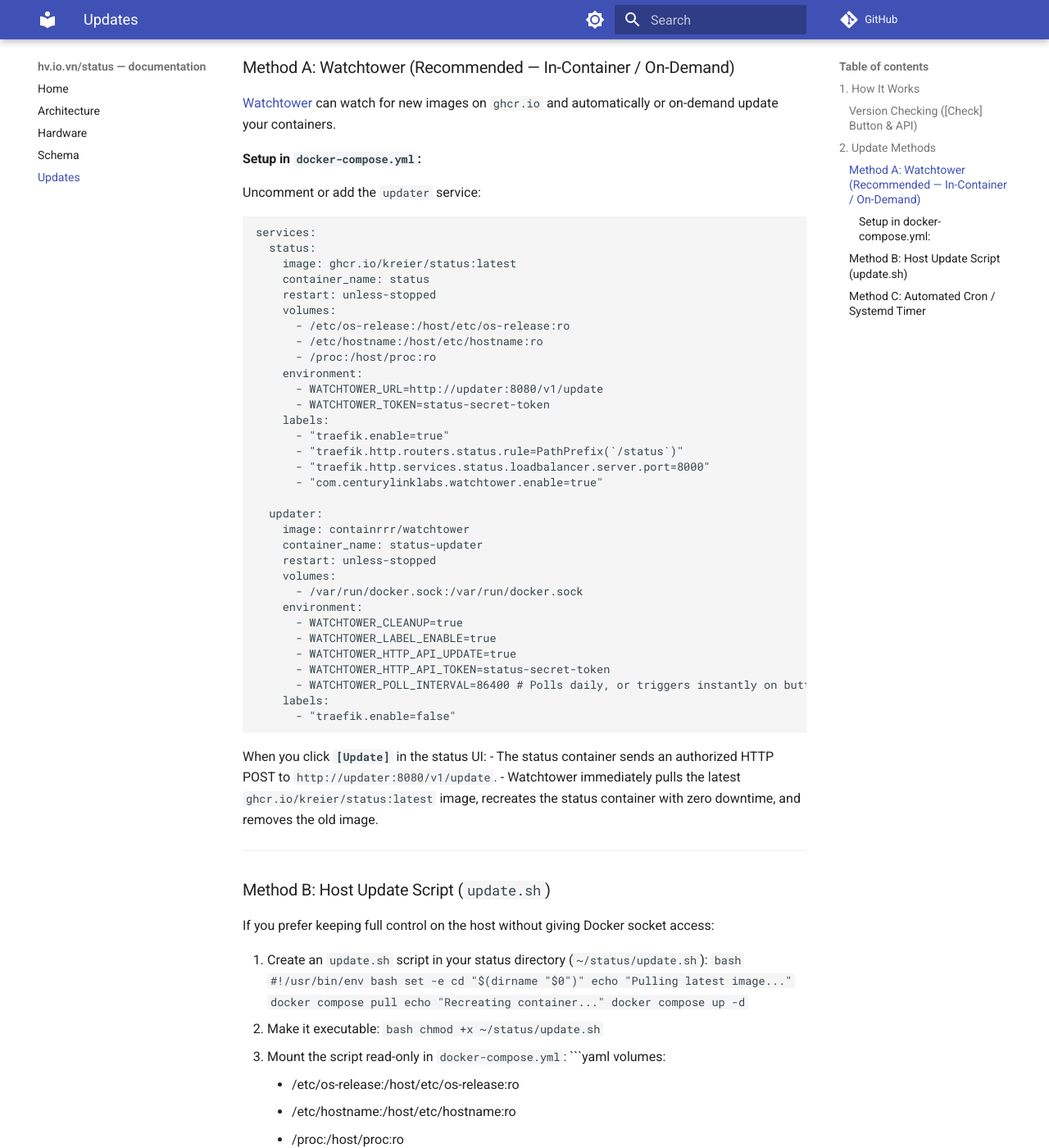
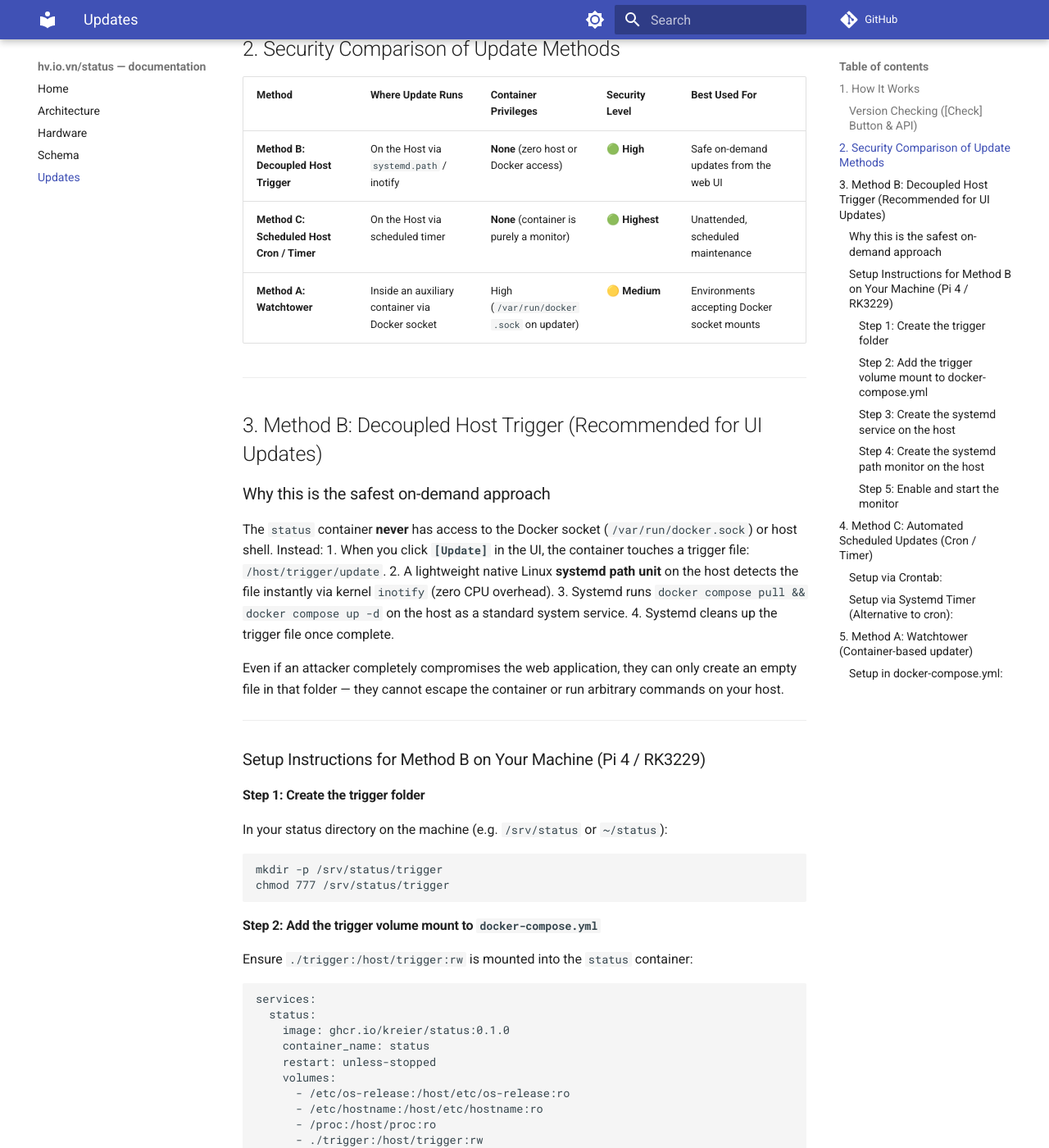
Before and after one commit to kreier/status, an MkDocs documentation site: the page built from docs/UPDATES.md, in a window 1280 px wide and 1400 px high, scrolled down 597 px. Shown: the whole window at 82% size. Built offline with MkDocs 1.6.1 and Material for MkDocs 9.7.7, drawn with Linux system fonts in a browser that asks for light colours; comment, search, counter and statistics services are not loaded; some of the changed text lies outside the part shown.

Commit message:
docs: add detailed Method B (systemd.path) and Method C setup guides with security rationale

````diff
--- a/docker-compose.yml
+++ b/docker-compose.yml
@@ -11,7 +11,9 @@
       - /etc/os-release:/host/etc/os-release:ro
       - /etc/hostname:/host/etc/hostname:ro
       - /proc:/host/proc:ro
-      # Optional: mount host update script (see docs/UPDATES.md)
+      # Method B (Decoupled host updater): mount trigger folder (see docs/UPDATES.md)
+      # - ./trigger:/host/trigger:rw
+      # Optional: mount host update script
       # - ./update.sh:/host/update.sh:ro
     environment:
       - PORT=8000
--- a/docs/UPDATES.md
+++ b/docs/UPDATES.md
@@ -1,13 +1,13 @@
-# Update Mechanism & Setup Guide
+# Container Update Mechanism & Setup Guide
 
-This guide explains how update checking and automatic/on-demand container updates work on Linux hosts (e.g. Raspberry Pi 4, Rockchip RK3229, or x86 servers).
+This guide explains how update checking and automatic/on-demand container updates work on Linux hosts (e.g. Raspberry Pi 4, Rockchip RK3229 TV boxes, or x86 servers), along with the security implications of each approach.
 
 ---
 
 ## 1. How It Works
 
 ### Version Checking (`[Check]` Button & API)
-When you click **`[Check]`** or when `/status/api/check` is called:
+When you click **`[Check]`** or when `/status/api/check` is queried:
 1. The status service inspects its current running version (e.g. `v0.1.0`).
 2. It queries the GitHub Releases API for the configured repository (`CHECK_REPO=kreier/status` by default).
 3. It parses semantic versions and compares them.
@@ -18,15 +18,158 @@
 
 ---
 
-## 2. Update Methods
+## 2. Security Comparison of Update Methods
 
-### Method A: Watchtower (Recommended — In-Container / On-Demand)
+| Method | Where Update Runs | Container Privileges | Security Level | Best Used For |
+| :--- | :--- | :--- | :--- | :--- |
+| **Method B: Decoupled Host Trigger** | On the Host via `systemd.path` / inotify | **None** (zero host or Docker access) | 🟢 **High** | Safe on-demand updates from the web UI |
+| **Method C: Scheduled Host Cron / Timer** | On the Host via scheduled timer | **None** (container is purely a monitor) | 🟢 **Highest** | Unattended, scheduled maintenance |
+| **Method A: Watchtower** | Inside an auxiliary container via Docker socket | High (`/var/run/docker.sock` on updater) | 🟡 **Medium** | Environments accepting Docker socket mounts |
 
-[Watchtower](https://containrrr.dev/watchtower/) can watch for new images on `ghcr.io` and automatically or on-demand update your containers.
+---
 
-#### Setup in `docker-compose.yml`:
-Uncomment or add the `updater` service:
+## 3. Method B: Decoupled Host Trigger (Recommended for UI Updates)
 
+### Why this is the safest on-demand approach
+The `status` container **never** has access to the Docker socket (`/var/run/docker.sock`) or host shell.
+Instead:
+1. When you click **`[Update]`** in the UI, the container touches a trigger file: `/host/trigger/update`.
+2. A lightweight native Linux **systemd path unit** on the host detects the file instantly via kernel `inotify` (zero CPU overhead).
+3. Systemd runs `docker compose pull && docker compose up -d` on the host as a standard system service.
+4. Systemd cleans up the trigger file once complete.
+
+Even if an attacker completely compromises the web application, they can only create an empty file in that folder — they cannot escape the container or run arbitrary commands on your host.
+
+---
+
+### Setup Instructions for Method B on Your Machine (Pi 4 / RK3229)
+
+#### Step 1: Create the trigger folder
+In your status directory on the machine (e.g. `/srv/status` or `~/status`):
+```bash
+mkdir -p /srv/status/trigger
+chmod 777 /srv/status/trigger
+```
+
+#### Step 2: Add the trigger volume mount to `docker-compose.yml`
+Ensure `./trigger:/host/trigger:rw` is mounted into the `status` container:
+
+```yaml
+services:
+  status:
+    image: ghcr.io/kreier/status:0.1.0
+    container_name: status
+    restart: unless-stopped
+    volumes:
+      - /etc/os-release:/host/etc/os-release:ro
+      - /etc/hostname:/host/etc/hostname:ro
+      - /proc:/host/proc:ro
+      - ./trigger:/host/trigger:rw
+    # ... your ports or traefik labels ...
+```
+
+#### Step 3: Create the systemd service on the host
+Create `/etc/systemd/system/status-updater.service`:
+```bash
+sudo nano /etc/systemd/system/status-updater.service
+```
+Paste:
+```ini
+[Unit]
+Description=Host Status Container Updater
+After=docker.service
+
+[Service]
+Type=oneshot
+WorkingDirectory=/srv/status
+ExecStartPre=/bin/sleep 2
+ExecStart=/usr/bin/docker compose pull
+ExecStart=/usr/bin/docker compose up -d --remove-orphans
+ExecStopPost=/bin/rm -f /srv/status/trigger/update
+User=root
+```
+*(Note: If your status directory is `~/status`, adjust `WorkingDirectory` and `trigger` path accordingly).*
+
+#### Step 4: Create the systemd path monitor on the host
+Create `/etc/systemd/system/status-updater.path`:
+```bash
+sudo nano /etc/systemd/system/status-updater.path
+```
+Paste:
+```ini
+[Unit]
+Description=Monitor /srv/status/trigger/update for update triggers
+
+[Path]
+PathExists=/srv/status/trigger/update
+Unit=status-updater.service
+
+[Install]
+WantedBy=multi-user.target
+```
+
+#### Step 5: Enable and start the monitor
+```bash
+sudo systemctl daemon-reload
+sudo systemctl enable --now status-updater.path
+```
+
+Verify it is active:
+```bash
+sudo systemctl status status-updater.path
+```
+It will show `Active: active (waiting)`.
+
+Now, whenever you click **`[Update]`** in the UI:
+1. The container writes the trigger.
+2. Systemd executes the update on the host.
+3. You can monitor the logs anytime on the host with:
+   ```bash
+   journalctl -u status-updater.service -f
+   ```
+
+---
+
+## 4. Method C: Automated Scheduled Updates (Cron / Timer)
+
+If you prefer completely autonomous updates on a fixed schedule (e.g. every Sunday at 4:00 AM) without needing to click any buttons:
+
+### Setup via Crontab:
+Edit the root crontab on the host:
+```bash
+sudo crontab -e
+```
+Add:
+```bash
+0 4 * * 0 cd /srv/status && /usr/bin/docker compose pull && /usr/bin/docker compose up -d --remove-orphans
+```
+
+### Setup via Systemd Timer (Alternative to cron):
+Create `/etc/systemd/system/status-weekly-update.timer`:
+```ini
+[Unit]
+Description=Weekly Status Container Update
+
+[Timer]
+OnCalendar=Sun *-*-* 04:00:00
+Persistent=true
+
+[Install]
+WantedBy=timers.target
+```
+And enable:
+```bash
+sudo systemctl daemon-reload
+sudo systemctl enable --now status-weekly-update.timer
+```
+
+---
+
+## 5. Method A: Watchtower (Container-based updater)
+
+Watchtower runs as an auxiliary container connected to `/var/run/docker.sock`.
+
+### Setup in `docker-compose.yml`:
 ```yaml
 services:
   status:
@@ -39,11 +182,8 @@
       - /proc:/host/proc:ro
     environment:
       - WATCHTOWER_URL=http://updater:8080/v1/update
-      - WATCHTOWER_TOKEN=status-secret-token
+      - WATCHTOWER_TOKEN=my-secret-token
     labels:
-      - "traefik.enable=true"
-      - "traefik.http.routers.status.rule=PathPrefix(`/status`)"
-      - "traefik.http.services.status.loadbalancer.server.port=8000"
       - "com.centurylinklabs.watchtower.enable=true"
 
   updater:
@@ -56,54 +196,11 @@
       - WATCHTOWER_CLEANUP=true
       - WATCHTOWER_LABEL_ENABLE=true
       - WATCHTOWER_HTTP_API_UPDATE=true
-      - WATCHTOWER_HTTP_API_TOKEN=status-secret-token
-      - WATCHTOWER_POLL_INTERVAL=86400 # Polls daily, or triggers instantly on button click
+      - WATCHTOWER_HTTP_API_TOKEN=my-secret-token
+      - WATCHTOWER_POLL_INTERVAL=86400
     labels:
       - "traefik.enable=false"
 ```
 
-When you click **`[Update]`** in the status UI:
-- The status container sends an authorized HTTP POST to `http://updater:8080/v1/update`.
-- Watchtower immediately pulls the latest `ghcr.io/kreier/status:latest` image, recreates the status container with zero downtime, and removes the old image.
-
----
-
-### Method B: Host Update Script (`update.sh`)
-
-If you prefer keeping full control on the host without giving Docker socket access:
-
-1. Create an `update.sh` script in your status directory (`~/status/update.sh`):
-   ```bash
-   #!/usr/bin/env bash
-   set -e
-   cd "$(dirname "$0")"
-   echo "Pulling latest image..."
-   docker compose pull
-   echo "Recreating container..."
-   docker compose up -d
-   ```
-2. Make it executable:
-   ```bash
-   chmod +x ~/status/update.sh
-   ```
-3. Mount the script read-only in `docker-compose.yml`:
-   ```yaml
-   volumes:
-     - /etc/os-release:/host/etc/os-release:ro
-     - /etc/hostname:/host/etc/hostname:ro
-     - /proc:/host/proc:ro
-     - ./update.sh:/host/update.sh:ro
-   ```
-
-When **`[Update]`** is clicked, the service executes `/host/update.sh`.
-
----
-
-### Method C: Automated Cron / Systemd Timer
-
-To update unattended on a schedule (e.g. every Sunday at 3 AM):
-
-Edit your crontab on the host (`crontab -e`):
-```bash
-0 3 * * 0 cd /srv/status && docker compose pull && docker compose up -d --remove-orphans
-```
+> [!WARNING]
+> Only use Method A if you accept mounting `/var/run/docker.sock`. Ensure `WATCHTOWER_LABEL_ENABLE=true` is set so Watchtower cannot accidentally restart other services on your machine (like Pi-hole or Traefik).
````
Also changed, not shown: 1 other file.
